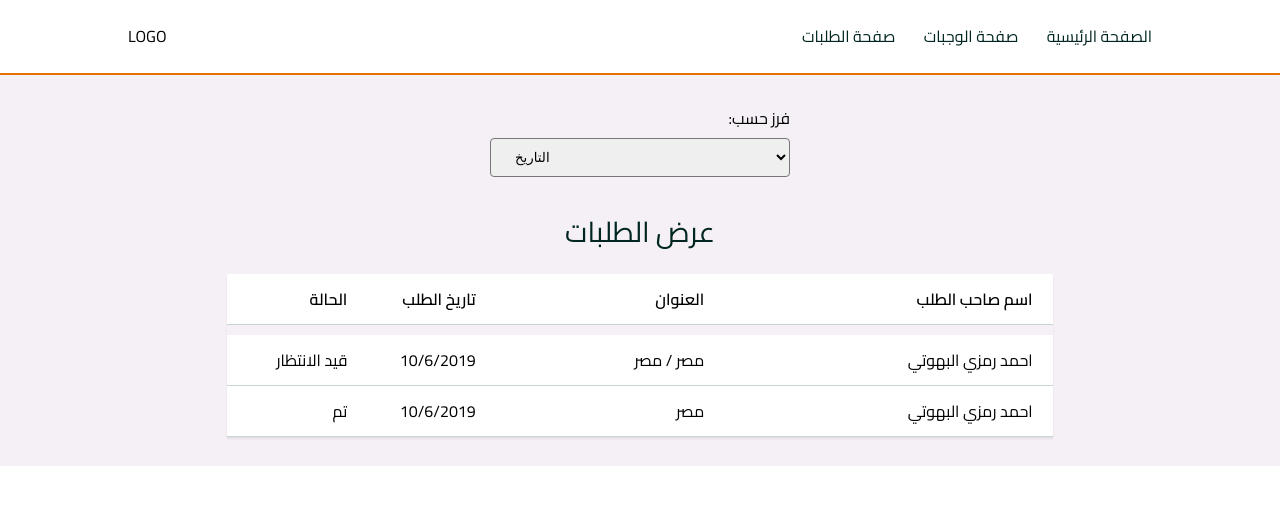
After one commit to sohepalslamat/Delivery-of-meals, a Flask app: template templates/show-request-for-admin.html in a window 1280 px wide. The commit adds this page. Shown: the top 505 px of the page. Run offline with Flask 2, Linux system fonts and the light colour scheme; the template is opened without the code that fills it, so the values that code supplies are empty.

Commit message:
show-request-for-admin

```diff
--- a/static/style/style.css
+++ b/static/style/style.css
@@ -470,6 +470,59 @@ a:hover {
   font-weight: 600;
 }
 
+/* Main Request */
+#main-request {
+  padding: 1.777rem 10%;
+  background: #f4f0f6;
+  display: flex;
+  flex-direction: column;
+  border-top: 2px solid #e57100;
+  align-items: center;
+}
+
+#main-request .search-request-form {
+  margin-bottom: 1.777rem;
+}
+
+#main-request .search-request-form select {
+  padding: 10px 20px;
+  width: 300px;
+  border-radius: 4px;
+  cursor: pointer;
+}
+
+#main-request .search-request-form label {
+  margin-bottom: 5px;
+  display: block;
+  margin-left: 1rem;
+  text-align: right;
+}
+
+#main-request > p {
+  margin-bottom: 1rem;
+  font-size: 1.777rem;
+  color: #012622;
+}
+
+#main-request .request-table {
+  box-shadow: 0 2px 2px #01040413;
+}
+
+#main-request .request-table > div {
+  padding: 10px 20px;
+  display: grid;
+  grid-template-columns: 100px 100px 200px 300px;
+  grid-column-gap: 1.777rem;
+  text-align: right;
+  background: white;
+  border-bottom: #003b3636 solid 1px;
+}
+
+#main-request .request-table .request-table-header {
+  margin-bottom: 10px;
+  font-weight: 600;
+}
+
 #footer {
   color: white;
   background: #000;
--- /dev/null
+++ b/templates/show-request-for-admin.html
@@ -0,0 +1,64 @@
+<!DOCTYPE html>
+<html lang="en">
+  <head>
+    <meta charset="UTF-8" />
+    <meta name="viewport" content="width=device-width, initial-scale=1.0" />
+    <meta http-equiv="X-UA-Compatible" content="ie=edge" />
+    <link href="../static/style/style.css" rel="stylesheet" />
+    <link
+      href="https://fonts.googleapis.com/css?family=Cairo:200,300,400,600,700,900&display=swap&subset=arabic"
+      rel="stylesheet"
+    />
+
+    <title>عرض الوجبات</title>
+  </head>
+  <body>
+    <header id="header">
+      <p>LOGO</p>
+
+      <nav class="header-nav">
+        <a href="#">الصفحة الرئيسية</a>
+        <a href="#">صفحة الوجبات</a>
+        <a href="#">صفحة الطلبات</a>
+      </nav>
+    </header>
+
+    <main id="main-request">
+      <form class="search-request-form">
+        <div>
+          <label for="search-request">:فرز حسب</label>
+
+          <select name="search-request" id="search-request">
+            <option value="date">التاريخ</option>
+            <option value="state">الحالة</option>
+          </select>
+        </div>
+      </form>
+
+      <p>عرض الطلبات</p>
+
+      <section class="request-table">
+        <div class="request-table-header">
+          <p>الحالة</p>
+          <p>تاريخ الطلب</p>
+          <p>العنوان</p>
+          <p>اسم صاحب الطلب</p>
+        </div>
+
+        <div>
+          <p>قيد الانتظار</p>
+          <p>10/6/2019</p>
+          <p>مصر / مصر</p>
+          <p>احمد رمزي البهوتي</p>
+        </div>
+
+        <div>
+          <p>تم</p>
+          <p>10/6/2019</p>
+          <p>مصر</p>
+          <p>احمد رمزي البهوتي</p>
+        </div>
+      </section>
+    </main>
+  </body>
+</html>
```
Also changed, not shown: d_m.db.
